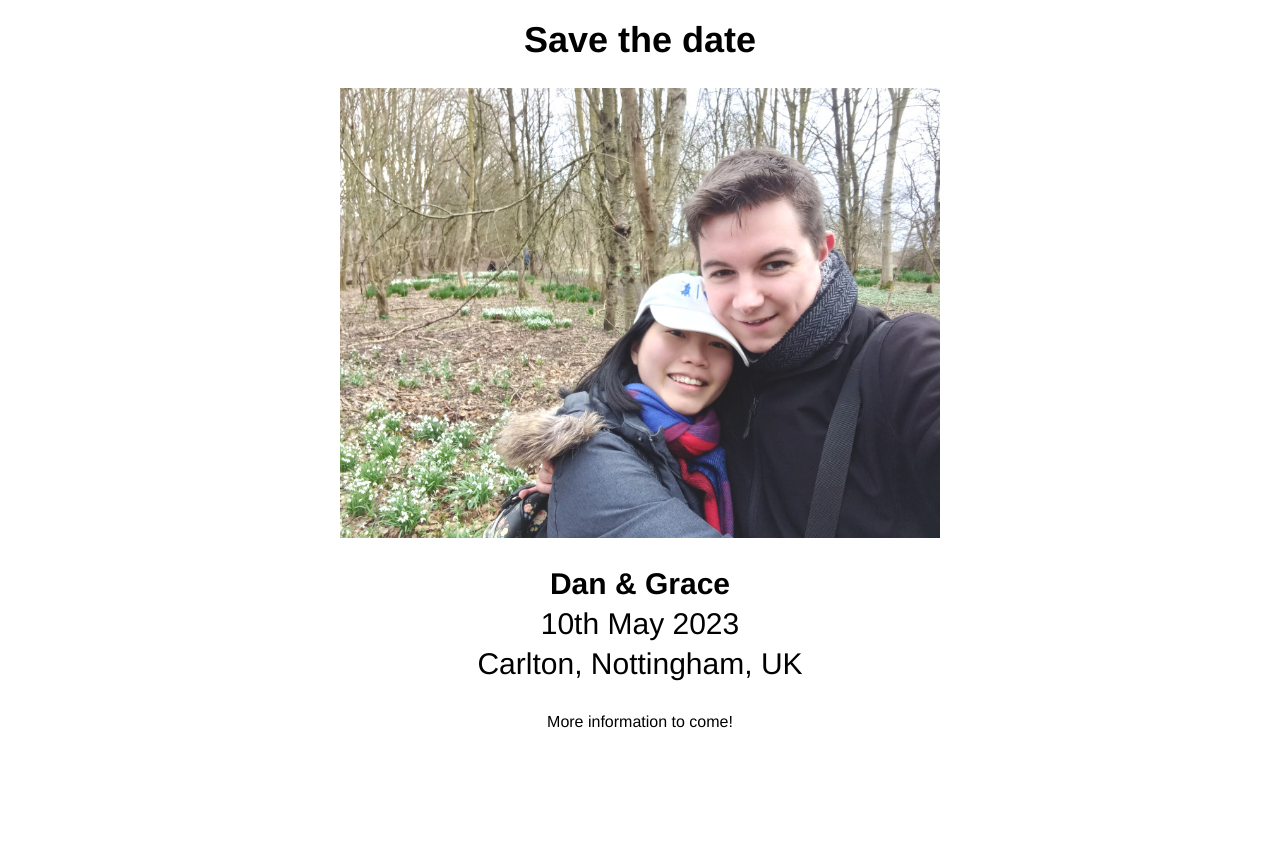
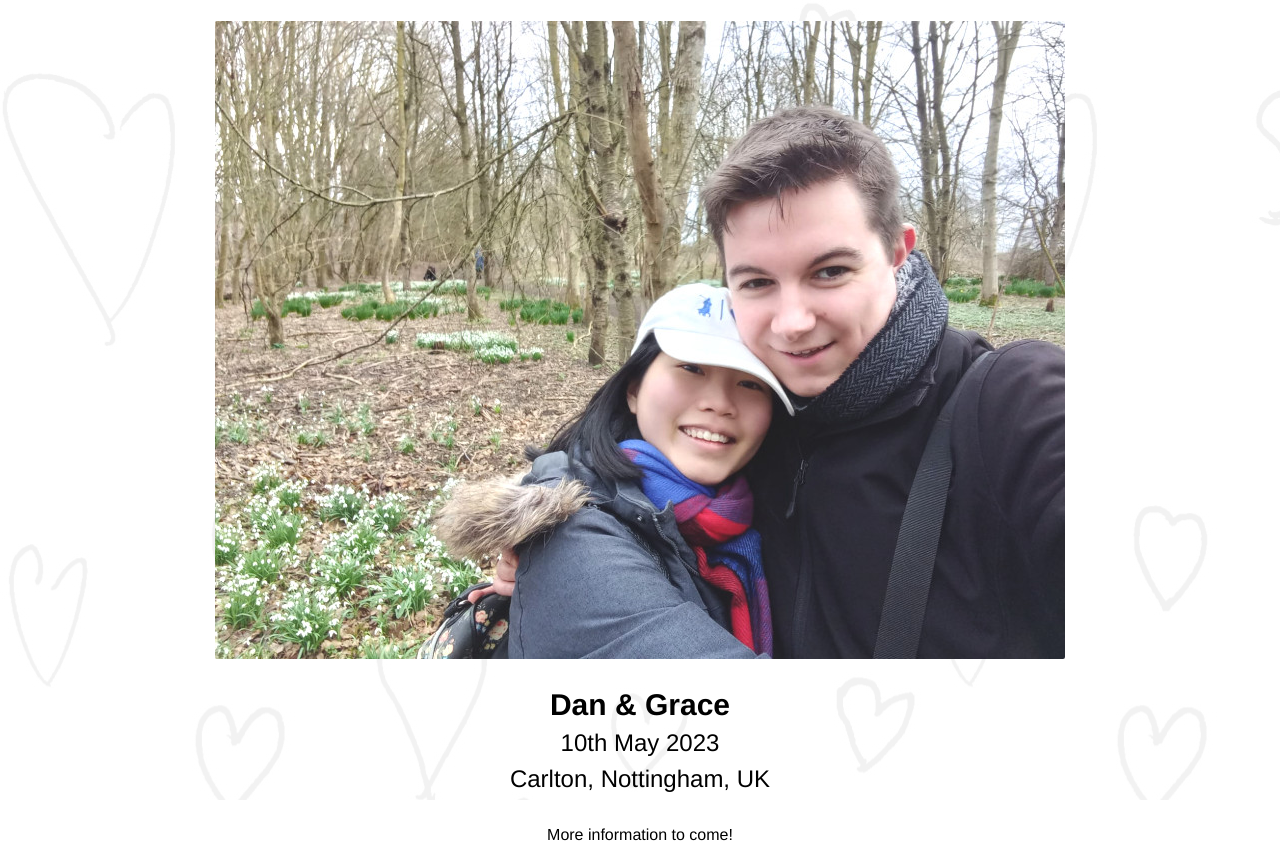
Before and after one commit to dan-and-grace/dan-and-grace, a Next.js app: page / in a window 1280 px wide. Before the commit the page ends 800 px from the top, so only its background shows below. Built offline with nearby package versions, Linux system fonts and the light colour scheme.

Commit message:
Tweak layout and add cheesy hearts bg

```diff
--- a/src/app/globals.css
+++ b/src/app/globals.css
@@ -21,3 +21,12 @@
     text-wrap: balance;
   }
 }
+
+.heart-background {
+  background-image: linear-gradient(
+      rgba(255, 255, 255, 0.95),
+      rgba(255, 255, 255, 0.95)
+    ),
+    url(/hearts.jpg);
+  background-repeat: repeat;
+}
--- a/src/app/page.tsx
+++ b/src/app/page.tsx
@@ -2,22 +2,23 @@ import Image from "next/image";
 
 export default function Home() {
   return (
-    <main className="flex flex-col items-center justify-between p-5">
+    <main className="flex flex-col items-center justify-center p-5 h-full heart-background">
       <div className="relative flex flex-col place-items-center gap-7">
         <h1 className="text-4xl font-bold">Save the date</h1>
         {/* Image to be replaced */}
         <Image
+          className="w-auto h-auto rounded-sm"
           src="/save-the-date.jpeg"
           alt="Dan and Grace smiling and hugging each other sweetly."
           width={600}
           height={600}
           priority
         />
-        <div className="flex flex-col text-center gap-7 mb-3">
+        <div className="flex flex-col text-center gap-7">
           <div className="flex flex-col text-center gap-1">
             <p className="text-3xl font-semibold">Dan & Grace</p>
-            <p className="text-3xl font-medium">10th May 2023</p>
-            <p className="text-3xl font-medium">Carlton, Nottingham, UK</p>
+            <p className="text-2xl font-medium">10th May 2023</p>
+            <p className="text-2xl font-medium">Carlton, Nottingham, UK</p>
           </div>
           <p className="font-medium">More information to come!</p>
         </div>
```
Also changed, not shown: public/hearts.jpg (added).
